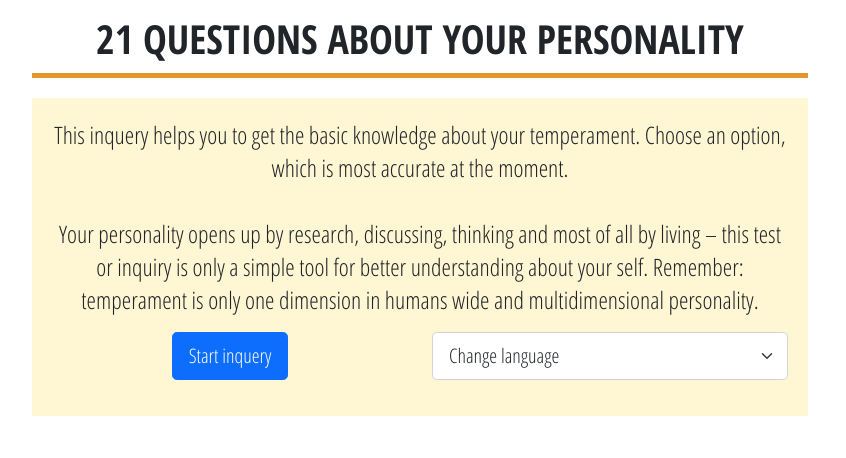
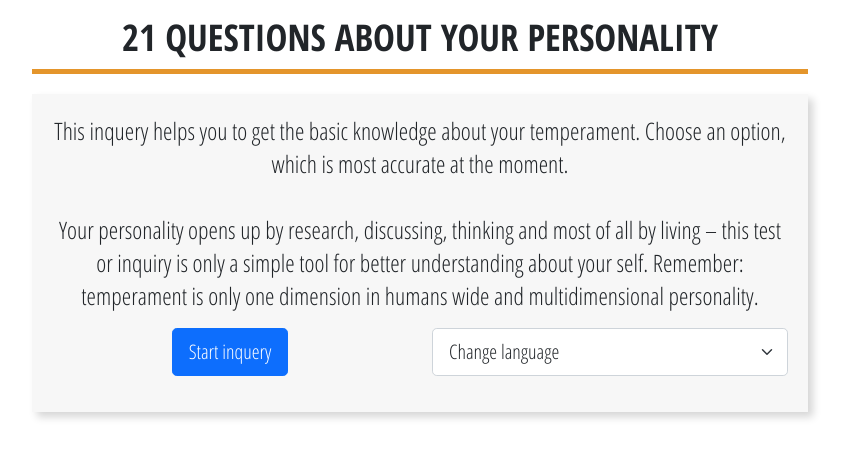
Before and after one commit to HeikTomi/temperamenttiKysely, a React (Create React App) app: page / in a window 1280 px wide. Shown: the top 458 px of the page, without its empty margins (220-1066 px from the left). Built offline with nearby package versions, Linux system fonts and the light colour scheme.

Commit message:
CSS styling

```diff
--- a/src/component/App.js
+++ b/src/component/App.js
@@ -330,7 +330,7 @@ class App extends Component {
                     <TransitionGroup component={null}>
                     {this.state.showSummary === true && (
                         <CSSTransition classNames="chart" timeout={300}>
-                            <div className="row">
+                            <div className="row summaryWrapper">
                                     <div className="col-lg-6">
                                     {this.summaryText()}
                                 </div>
--- a/src/component/styles/App.scss
+++ b/src/component/styles/App.scss
@@ -2,7 +2,7 @@
 @import url('https://fonts.googleapis.com/css2?family=Open+Sans+Condensed:ital,wght@0,300;0,700;1,300&display=swap');
 
 $primary-color: #E4952B;
-$bg-color: #fff6d4;
+$bg-color: #f7f7f7;
 $font-stack: 'Open Sans Condensed', sans-serif;
 $font-paragraph: Arial;
 
@@ -17,7 +17,7 @@ body {
     font: 100% $font-stack;
 
     h1 {
-        font-size: 2.5rem;
+        font-size: 2.3rem;
         font-weight: bold;
         margin-bottom: 20px;
         padding-bottom: 10px;
@@ -62,16 +62,20 @@ body {
     }
 
     .infoText {
-        p {
-            font: 1.5rem $font-stack;
-        }
+      box-shadow: 5px 5px 8px #D6D6D6;
+      background-color: $bg-color;
+      padding: 20px 20px;
+      margin-bottom: 20px;
 
-        background-color: $bg-color;
-        padding: 20px 20px;
-        margin-bottom: 20px;
+      p {
+          font: 1.5rem $font-stack;
+      }
     }
 
     .surveyForm {
+      box-shadow: 5px 5px 8px #D6D6D6;
+      padding-bottom: 2rem;
+
         label {
             transition: background-color 0.5s ease-in-out;
             width: 100%;
@@ -122,6 +126,11 @@ body {
     }
 }
 
+.summaryWrapper {
+  box-shadow: 5px 5px 8px #D6D6D6;
+  padding-bottom: 2rem;
+}
+
 .chart-enter {
     opacity: 0.01;
     transform: scale(1.1);
```
